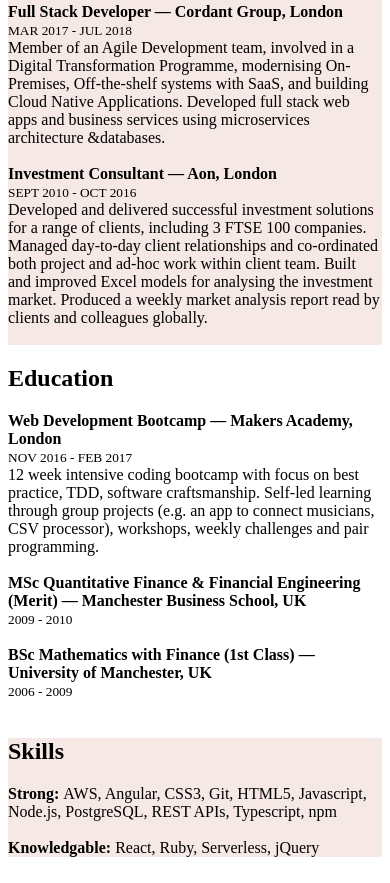
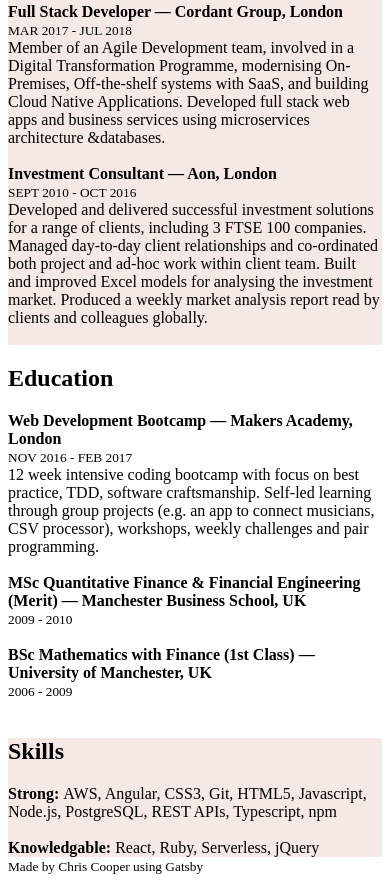
Before and after one commit to cjcoops/chris-cooper, a Gatsby site: page / in a window 390 px wide. Shown: the part 481-1364 px from the top of the page. Built offline with nearby package versions, Linux system fonts and the light colour scheme; Gatsby itself is replaced by a stand-in of ours.

Commit message:
adds footer

```diff
--- /dev/null
+++ b/src/components/footer.js
@@ -0,0 +1,11 @@
+import React from 'react'
+
+const Footer = () => (
+  <div className="footer">
+    <div className="container">
+      <small>Made by Chris Cooper using Gatsby</small>
+    </div>
+  </div>
+)
+
+export default Footer
--- a/src/components/intro.js
+++ b/src/components/intro.js
@@ -3,7 +3,7 @@
 
 const Intro = ({ color }) => (
   <div className="intro" style={{ background: color }}>
-    <div className="content intro-content">
+    <div className="container intro-content ">
       <h1>Hi, I'm Chris Cooper.</h1>
       <h3>
         I'm a full stack software developer, currently living in Vancouver.
--- a/src/components/section.js
+++ b/src/components/section.js
@@ -3,7 +3,7 @@
 
 const Section = ({ children, data }) => (
   <div className="section" style={{ background: data.background }}>
-    <div className="content section-content">
+    <div className="section-content container">
       <h2>{data.title}</h2>
       <div>{children}</div>
     </div>
--- a/src/layouts/index.css
+++ b/src/layouts/index.css
@@ -634,8 +634,8 @@
   display: grid;
 }
 
-.content {
-  background-color: white;
+.container {
+  /* background-color: white; */
   padding: 60px 60px;
   max-width: 1264px;
   background-color: inherit;
@@ -655,13 +655,13 @@
 } */
 
 @media only screen and (max-width: 900px) {
-  .content {
+  .container {
     padding: 30px 20px;
   }
 }
 
 @media only screen and (max-width: 600px) {
-  .content {
+  .container {
     padding: 20px 10px;
   }
 
--- a/src/pages/index.js
+++ b/src/pages/index.js
@@ -5,6 +5,7 @@
 import EventList from '../components/eventList'
 import Section from '../components/section'
 import Skills from '../components/skills'
+import Footer from '../components/footer'
 
 import site from '../../data/site.json'
 
@@ -30,6 +31,8 @@
       <Section data={skills}>
         <Skills data={skills} />
       </Section>
+
+      <Footer />
     </div>
   )
 }
```
